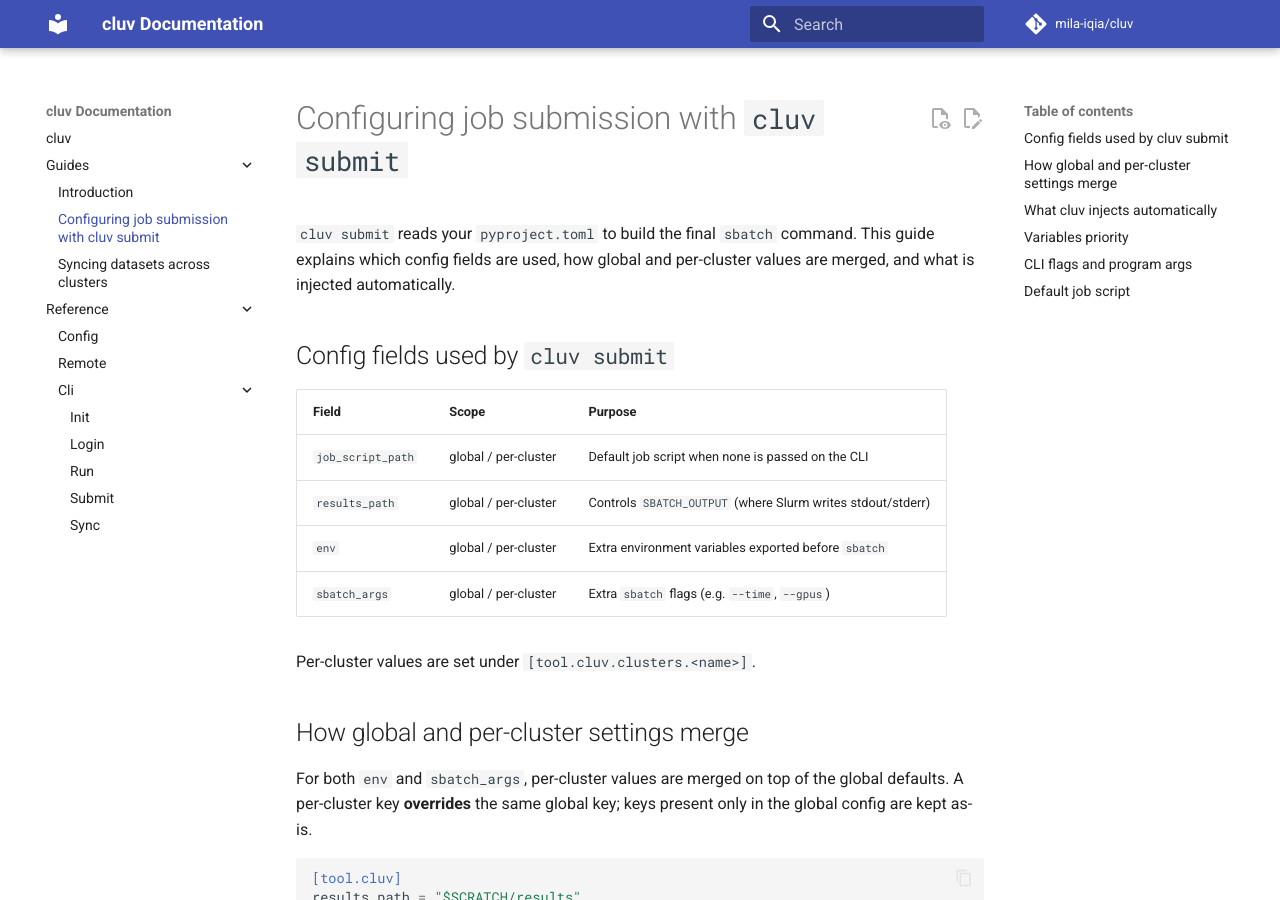
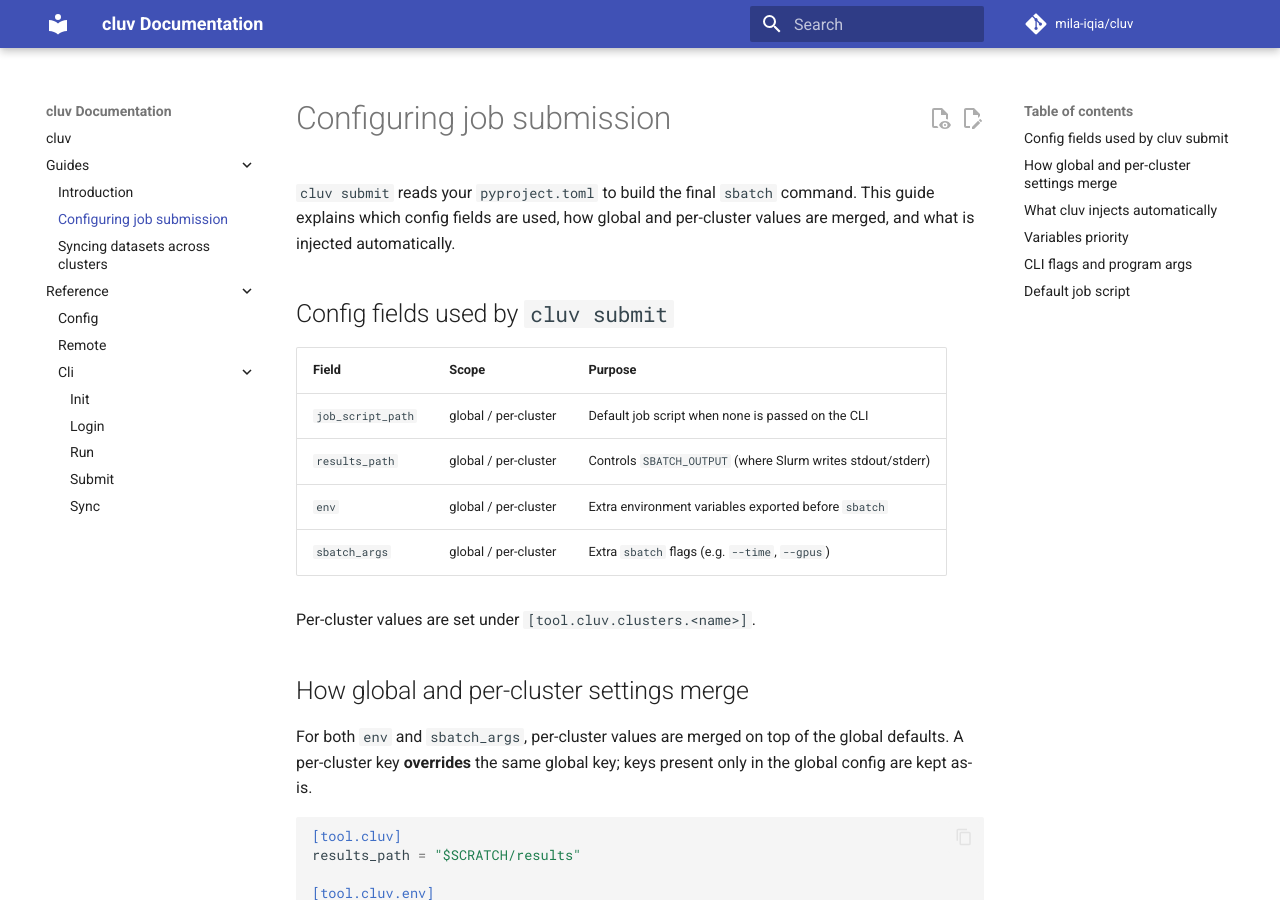
Before and after one commit to mila-iqia/cluv, an MkDocs documentation site: the page built from docs/guides/submit-config.md, in a window 1280 px wide and 900 px high. Built offline with MkDocs 1.6.1 and Material for MkDocs 9.7.7, drawn with Linux system fonts in a browser that asks for light colours; comment, search, counter and statistics services are not loaded.

Commit message:
Rename title

```diff
--- a/docs/guides/submit-config.md
+++ b/docs/guides/submit-config.md
@@ -1,4 +1,4 @@
-# Configuring job submission with `cluv submit`
+# Configuring job submission
 
 `cluv submit` reads your `pyproject.toml` to build the final `sbatch` command. This guide explains
 which config fields are used, how global and per-cluster values are merged, and what is injected
```
